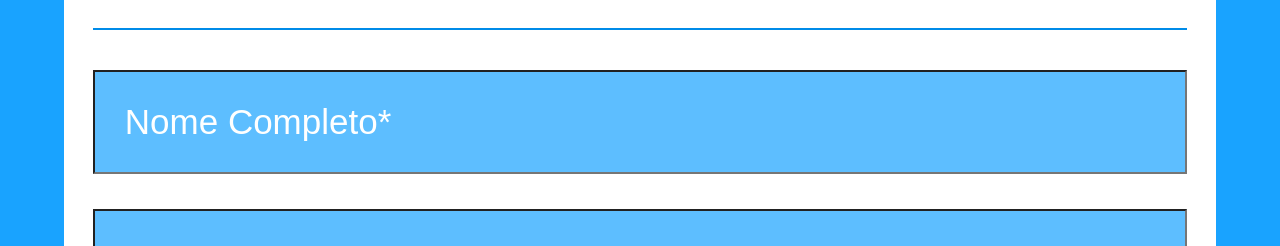
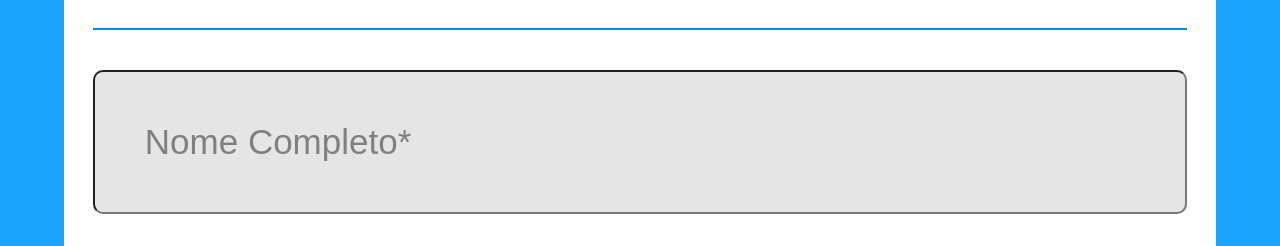
Before and after one commit to a-cs/gama-covid, a plain HTML site: page contact.html in a window 1280 px wide. Shown: the part 549-795 px from the top of the page. Drawn offline with Linux system fonts and the light colour scheme.

Commit message:
melhorando design pagina  Contato

```diff
--- a/estilo.css
+++ b/estilo.css
@@ -253,18 +253,20 @@ nav ul li a:hover{
 #contato input{
     width: 100%;
     display: block;
-    padding: 30px;
-    background-color:rgb(25, 163, 255, .7);
+    padding: 50px;
+    background-color:rgba(191, 191, 191, .4);
+    border-radius: 10px;
 
 
 
 }
 ::placeholder{
-    color: white;
+    color: grey;
 }
 
 #contato button{
     width: 100%;
     padding: 30px;
     font-size: 40px;
+    border-radius: 10px;
 }
```
